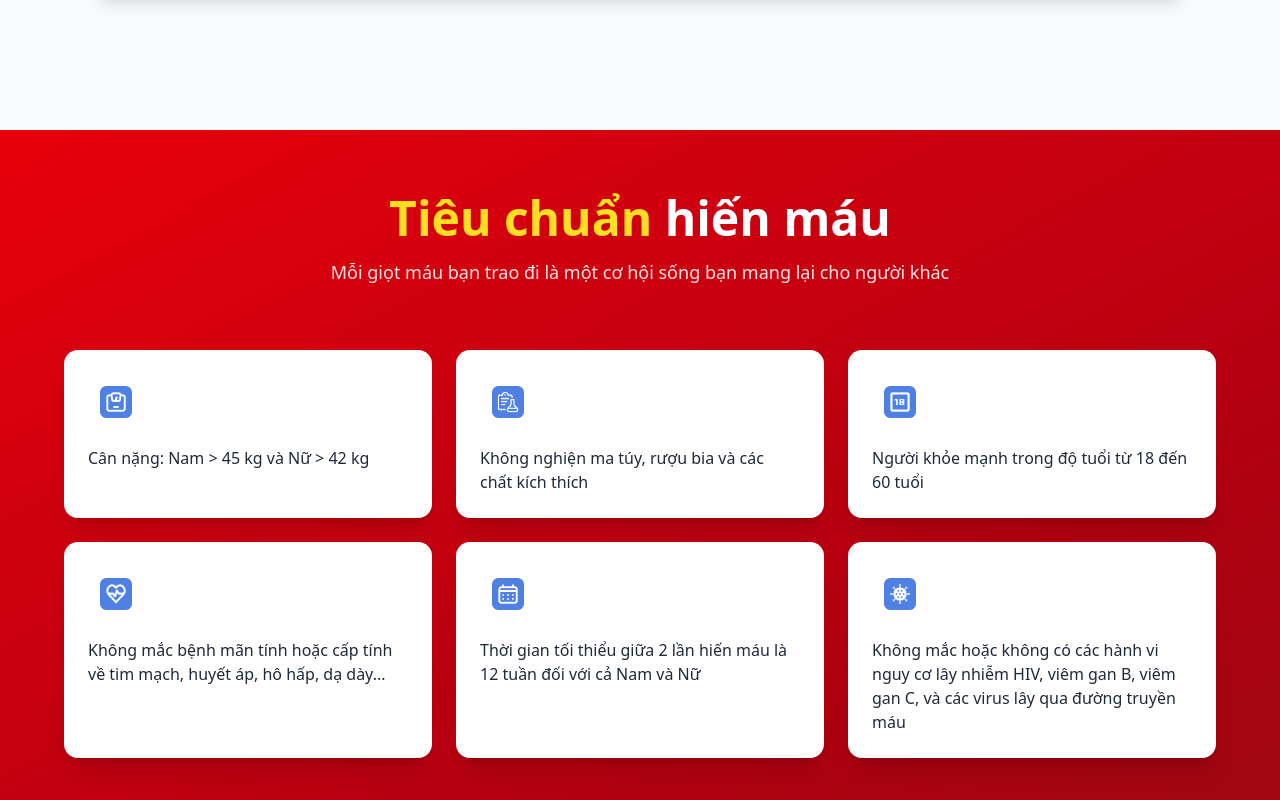
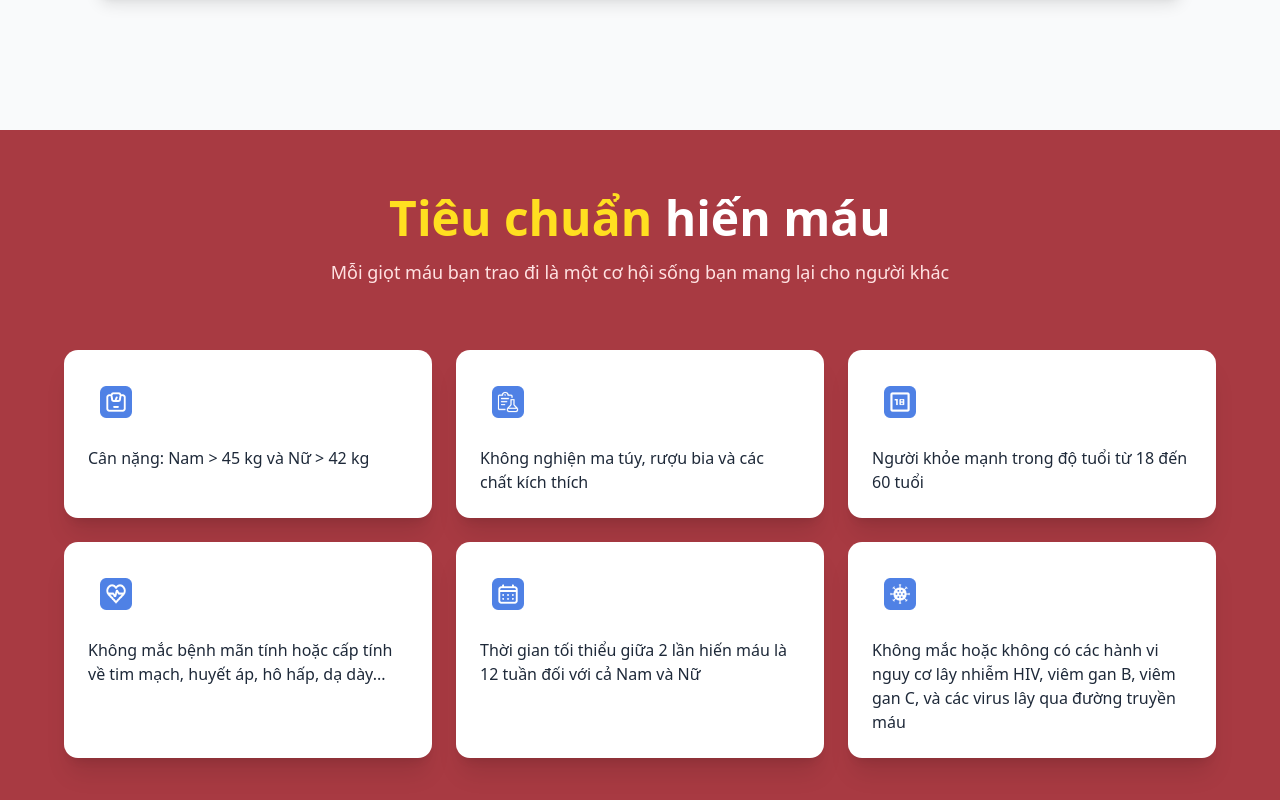
Before and after one commit to QuangWorkIT/BloodDonationSupportSystem_FE, a React (Vite) app: page /home in a window 1280 px wide. Shown: the part 2080-2880 px from the top of the page. Built offline with nearby package versions, Linux system fonts and the light colour scheme; no server answers.

Commit message:
refactor(ui): refactor homepage color

```diff
--- a/src/pages/Home/HomePage.tsx
+++ b/src/pages/Home/HomePage.tsx
@@ -248,7 +248,7 @@ export default function HomePage() {
 
         <UrgentEvents/>
         {/* Blood Donation Criteria Section - Responsive Improvements */}
-        <section className="bg-gradient-to-br from-red-600 to-red-800 py-12 sm:py-16 px-6">
+        <section className="bg-[#a83a42] py-12 sm:py-16 px-6">
           <div className="container mx-auto">
             <div className="text-center mb-12 sm:mb-16">
               <h2 className="text-3xl sm:text-5xl font-bold text-white mb-4">
```
